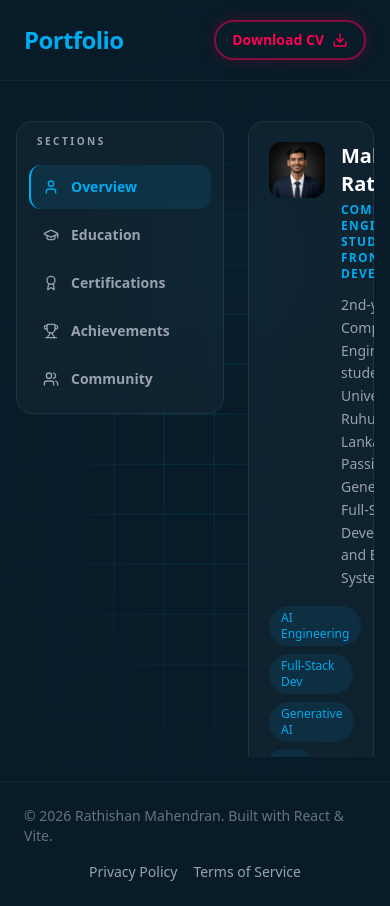
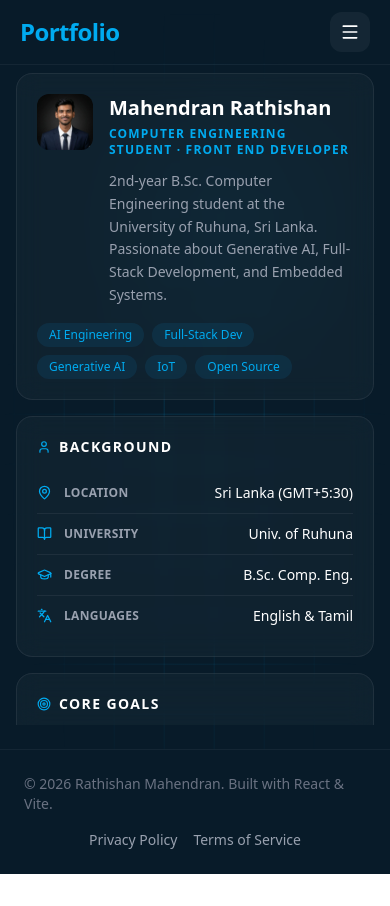
Before and after one commit to skr2rathishan-oss/Portfolio, a React (Vite) app: page /about in a window 390 px wide. After the commit the page ends 874 px from the top, so only its background shows below. Built offline with nearby package versions, Linux system fonts and the light colour scheme.

Commit message:
feat: implement About section with tabbed navigation and profile details

```diff
--- a/src/About.tsx
+++ b/src/About.tsx
@@ -52,8 +52,10 @@ export default function About({ isDarkMode }: Props) {
     </div>
   );
 
+  const secClass = (id: string) => `flex-col gap-4 flex ${activeTab === id ? '' : 'md:hidden'}`;
+
   return (
-    <section className={`relative z-10 w-full max-w-7xl mx-auto px-4 md:px-12 pt-6 pb-6 flex gap-6`}
+    <section className={`relative z-10 w-full max-w-7xl mx-auto px-4 md:px-12 pt-2 lg:pt-6 pb-6 flex flex-col md:flex-row gap-6`}
       style={{ height: 'calc(100vh - 160px)' }}>
 
       {/* Subtle glow — unified cyan only */}
@@ -61,7 +63,7 @@ export default function About({ isDarkMode }: Props) {
         style={{ background: `radial-gradient(circle, ${CYAN}08 0%, transparent 70%)` }} />
 
       {/* ── Sidebar ── */}
-      <nav className={`w-52 flex-shrink-0 rounded-2xl p-3 flex flex-col gap-1 self-start ${card}`}>
+      <nav className={`hidden md:flex w-52 flex-shrink-0 rounded-2xl p-3 flex-col gap-1 self-start ${card}`}>
         <p className={`text-[10px] font-bold tracking-[0.25em] uppercase mb-3 px-2 ${ts}`}>Sections</p>
         {tabs.map(tab => (
           <button
@@ -84,14 +86,13 @@ export default function About({ isDarkMode }: Props) {
             animate={{ opacity: 1, y: 0 }}
             exit={{ opacity: 0, y: -12 }}
             transition={{ duration: 0.25 }}
-            className="absolute inset-0 flex flex-col gap-4 overflow-auto"
+            className="absolute inset-0 flex flex-col gap-10 md:gap-4 overflow-auto pb-10"
             style={{ scrollbarWidth: 'none' }}
           >
 
             {/* ══ OVERVIEW ══ */}
-            {activeTab === 'overview' && (
-              <>
-                {/* Intro card */}
+            <div className={secClass('overview')}>
+              {/* Intro card */}
                 <div className={`rounded-2xl p-5 ${card}`}>
                   <div className="flex items-start gap-4">
                     <div className="w-14 h-14 rounded-xl flex-shrink-0 overflow-hidden">
@@ -153,12 +154,10 @@ export default function About({ isDarkMode }: Props) {
                     </div>
                   </div>
                 </div>
-              </>
-            )}
+            </div>
 
             {/* ══ EDUCATION ══ */}
-            {activeTab === 'education' && (
-              <div className="flex flex-col gap-4">
+            <div className={secClass('education')}>
                 <div className={`rounded-2xl p-5 ${card}`}>
                   <h3 className={`text-sm font-bold uppercase tracking-widest mb-4 flex items-center gap-2 ${tp}`}>
                     <GraduationCap size={14} style={{ color: CYAN }} /> Formal Education
@@ -255,12 +254,10 @@ export default function About({ isDarkMode }: Props) {
                     ))}
                   </div>
                 </div>
-              </div>
-            )}
+            </div>
 
             {/* ══ CERTIFICATIONS ══ */}
-            {activeTab === 'certifications' && (
-              <div className="flex flex-col gap-4">
+            <div className={secClass('certifications')}>
                 <div className={`rounded-2xl p-5 ${card}`}>
                   <h3 className={`text-sm font-bold uppercase tracking-widest mb-4 flex items-center gap-2 ${tp}`}>
                     <Award size={14} style={{ color: CYAN }} /> Certifications
@@ -310,12 +307,10 @@ export default function About({ isDarkMode }: Props) {
                     ))}
                   </div>
                 </div>
-              </div>
-            )}
+            </div>
 
             {/* ══ ACHIEVEMENTS ══ */}
-            {activeTab === 'achievements' && (
-              <div className="flex flex-col gap-4">
+            <div className={secClass('achievements')}>
                 <div className={`rounded-2xl p-5 ${card}`}>
                   <h3 className={`text-sm font-bold uppercase tracking-widest mb-4 flex items-center gap-2 ${tp}`}>
                     <Trophy size={14} style={{ color: CYAN }} /> Achievements
@@ -373,12 +368,10 @@ export default function About({ isDarkMode }: Props) {
                     </div>
                   ))}
                 </div>
-              </div>
-            )}
+            </div>
 
             {/* ══ COMMUNITY ══ */}
-            {activeTab === 'community' && (
-              <div className="flex flex-col gap-4">
+            <div className={secClass('community')}>
                 <div className={`rounded-2xl p-5 ${card}`}>
                   <h3 className={`text-sm font-bold uppercase tracking-widest mb-4 flex items-center gap-2 ${tp}`}>
                     <Users size={14} style={{ color: CYAN }} /> Community & Clubs
@@ -408,8 +401,7 @@ export default function About({ isDarkMode }: Props) {
                     ))}
                   </div>
                 </div>
-              </div>
-            )}
+            </div>
 
           </motion.div>
         </AnimatePresence>
--- a/src/App.tsx
+++ b/src/App.tsx
@@ -1,6 +1,6 @@
-import React, { useState, useMemo } from 'react';
-import { BrowserRouter as Router, Routes, Route, Link } from 'react-router-dom';
-import { Moon, Sun, Download, Linkedin, Github, ExternalLink, Cpu, Zap, Instagram, Facebook } from 'lucide-react';
+import React, { useState, useMemo, useEffect, useCallback } from 'react';
+import { BrowserRouter as Router, Routes, Route, Link, useLocation } from 'react-router-dom';
+import { Moon, Sun, Download, Linkedin, Github, ExternalLink, Cpu, Zap, Instagram, Facebook, Menu, X } from 'lucide-react';
 import About from './About';
 import Contact from './Contact';
 import { projectsData, profileData } from './data';
@@ -45,9 +45,9 @@ function Home({ isDarkMode }: { isDarkMode: boolean }) {
     : 'bg-white border border-slate-200 shadow-xl';
 
   return (
-    <main className="relative z-10 flex-1 max-w-7xl mx-auto px-6 md:px-12 pt-12 pb-20 flex flex-col lg:flex-row items-center justify-between gap-12 w-full">
+    <main className="relative z-10 flex-1 max-w-7xl mx-auto px-6 md:px-12 pt-2 lg:pt-12 pb-20 flex flex-col lg:flex-row items-center justify-between gap-12 w-full">
       {/* Left: Image with Blob & Orbitals */}
-      <div className="w-full lg:w-1/2 flex justify-center relative order-1 lg:order-1 mt-10 lg:mt-0">
+      <div className="w-full lg:w-1/2 flex justify-center relative order-1 lg:order-1 mt-4 lg:mt-0">
         {/* Glowing background */}
         <div className={`absolute inset-0 bg-[#00abf0] blur-[100px] rounded-full w-[250px] h-[250px] md:w-[350px] md:h-[350px] top-1/2 left-1/2 -translate-x-1/2 -translate-y-1/2 transition-opacity duration-500 ${isDarkMode ? 'opacity-20' : 'opacity-15'}`}></div>
 
@@ -153,7 +153,7 @@ function Skills({ isDarkMode }: { isDarkMode: boolean }) {
   const getLabelColor = (p: number) => p >= 88 ? '#00abf0' : p >= 78 ? '#a855f7' : p >= 70 ? '#f59e0b' : '#6b7280';
 
   return (
-    <section className="relative z-10 flex-1 w-full max-w-7xl mx-auto px-6 md:px-12 pt-8 pb-20">
+    <section className="relative z-10 flex-1 w-full max-w-7xl mx-auto px-6 md:px-12 pt-2 lg:pt-8 pb-20">
       {/* Header */}
       <div className="mb-8 flex items-end justify-between">
         <div>
@@ -254,7 +254,7 @@ function Projects({ isDarkMode }: { isDarkMode: boolean }) {
   };
 
   return (
-    <section className="relative z-10 flex-1 w-full max-w-7xl mx-auto px-6 md:px-12 pt-8 pb-20">
+    <section className="relative z-10 flex-1 w-full max-w-7xl mx-auto px-6 md:px-12 pt-2 lg:pt-8 pb-20">
       <div className="mb-8">
         <p className="text-[11px] font-bold tracking-[0.3em] uppercase mb-2 text-[#00abf0]">Portfolio</p>
         <h2 className={`text-2xl md:text-3xl font-bold ${tp}`}>Featured Projects</h2>
@@ -336,44 +336,168 @@ function Projects({ isDarkMode }: { isDarkMode: boolean }) {
 
 function Layout() {
   const [isDarkMode, setIsDarkMode] = useState(true);
+  const [isMobileMenuOpen, setIsMobileMenuOpen] = useState(false);
+  const location = useLocation();
 
   const toggleTheme = () => setIsDarkMode(!isDarkMode);
+  const closeMobileMenu = useCallback(() => setIsMobileMenuOpen(false), []);
+
+  // Auto-close sidebar whenever the route changes
+  useEffect(() => {
+    closeMobileMenu();
+  }, [location.pathname, closeMobileMenu]);
+
+  // Prevent body scroll when sidebar is open
+  useEffect(() => {
+    document.body.style.overflow = isMobileMenuOpen ? 'hidden' : '';
+    return () => { document.body.style.overflow = ''; };
+  }, [isMobileMenuOpen]);
+
+  const navLinks = [
+    { to: '/',        label: 'Home'     },
+    { to: '/about',   label: 'About Me' },
+    { to: '/skills',  label: 'Skills'   },
+    { to: '/projects',label: 'Projects' },
+    { to: '/contact', label: 'Connect'  },
+  ];
 
   return (
     <div className={`min-h-screen font-sans flex flex-col relative overflow-hidden transition-colors duration-500 ${isDarkMode ? 'bg-[#081b29] text-white selection:bg-[#00abf0] selection:text-white' : 'bg-[#f8fafc] text-[#0f172a] selection:bg-[#00abf0] selection:text-white'}`}>
       {/* Modern Grid Background */}
       <div className={`modern-grid-bg transition-opacity duration-500 ${isDarkMode ? 'opacity-100' : 'opacity-60'}`}></div>
 
-      {/* Navbar */}
-      <nav className={`relative z-20 flex items-center justify-between px-6 md:px-12 py-5 max-w-7xl mx-auto w-full mb-4 border-b ${isDarkMode ? 'border-white/5' : 'border-slate-200'}`}>
+      {/* ─── Navbar ─── */}
+      <nav className={`relative z-20 flex items-center justify-between px-5 lg:px-12 py-3 lg:py-5 max-w-7xl mx-auto w-full border-b ${isDarkMode ? 'border-white/5' : 'border-slate-200'}`}>
+        {/* Logo — always visible */}
         <Link to="/" className="text-2xl font-bold tracking-tight cursor-pointer">
           <span className="text-[#00abf0]">Portfolio</span>
         </Link>
 
+        {/* Desktop nav links */}
         <div className={`hidden lg:flex items-center space-x-8 text-sm font-semibold tracking-wide transition-colors duration-500 ${isDarkMode ? 'text-gray-300' : 'text-slate-600'}`}>
-          <Link to="/" className="hover:text-[#00abf0] transition-colors">Home</Link>
-          <Link to="/about" className="hover:text-[#00abf0] transition-colors relative group">
-            About Me
-          </Link>
-          <Link to="/skills" className="hover:text-[#00abf0] transition-colors">Skills</Link>
-          <Link to="/projects" className="hover:text-[#00abf0] transition-colors">Projects</Link>
-          <Link to="/contact" className="hover:text-[#00abf0] transition-colors">Connect</Link>
+          {navLinks.map(l => (
+            <Link key={l.to} to={l.to} className="hover:text-[#00abf0] transition-colors">{l.label}</Link>
+          ))}
         </div>
 
-        <div className="flex items-center space-x-4 md:space-x-6">
+        {/* Desktop right controls */}
+        <div className="hidden lg:flex items-center space-x-6">
           {/* Theme Toggle */}
-          <div className="hidden md:flex items-center space-x-3 cursor-pointer group" onClick={toggleTheme}>
+          <div className="flex items-center space-x-3 cursor-pointer" onClick={toggleTheme}>
             <div className={`w-[46px] h-[24px] rounded-full relative flex items-center px-1 transition-colors duration-300 ${isDarkMode ? 'bg-[#00abf0]/20 border border-[#00abf0]/50' : 'bg-slate-200 border border-slate-300'}`}>
-              <div className={`w-[16px] h-[16px] rounded-full transition-transform duration-300 ease-spring flex items-center justify-center ${isDarkMode ? 'translate-x-[20px] bg-[#00abf0]' : 'translate-x-0 bg-white shadow-sm'}`}>
-              </div>
+              <div className={`w-[16px] h-[16px] rounded-full transition-transform duration-300 ${isDarkMode ? 'translate-x-[20px] bg-[#00abf0]' : 'translate-x-0 bg-white shadow-sm'}`} />
             </div>
           </div>
-
-          <button className={`border-2 px-4 py-2 md:px-5 md:py-2.5 rounded-full text-sm font-bold flex items-center gap-2 transition-all duration-300 ${isDarkMode ? 'border-[#ff004f]/50 text-[#ff004f] hover:bg-[#ff004f] hover:text-white shadow-[0_0_15px_rgba(255,0,79,0.2)] hover:shadow-[0_0_20px_rgba(255,0,79,0.5)]' : 'border-[#ff004f] text-[#ff004f] hover:bg-[#ff004f] hover:text-white'}`}>
+          <button className={`border-2 px-5 py-2.5 rounded-full text-sm font-bold flex items-center gap-2 transition-all duration-300 ${isDarkMode ? 'border-[#ff004f]/50 text-[#ff004f] hover:bg-[#ff004f] hover:text-white shadow-[0_0_15px_rgba(255,0,79,0.2)]' : 'border-[#ff004f] text-[#ff004f] hover:bg-[#ff004f] hover:text-white'}`}>
             Download CV <Download size={16} />
           </button>
         </div>
+
+        {/* Mobile: hamburger */}
+        <div className="flex lg:hidden items-center">
+          {/* Hamburger button */}
+          <button
+            onClick={() => setIsMobileMenuOpen(prev => !prev)}
+            aria-label="Toggle navigation menu"
+            className={`relative w-10 h-10 rounded-xl flex items-center justify-center transition-all duration-300 ${
+              isDarkMode ? 'bg-white/[0.05] hover:bg-white/[0.1] text-white' : 'bg-slate-100 hover:bg-slate-200 text-slate-800'
+            } ${isMobileMenuOpen ? 'ring-2 ring-[#00abf0]/50' : ''}`}
+          >
+            {/* Animated icon: X when open, Menu when closed */}
+            <span
+              className={`absolute inset-0 flex items-center justify-center transition-all duration-300 ${
+                isMobileMenuOpen ? 'opacity-100 rotate-0' : 'opacity-0 rotate-90'
+              }`}
+            >
+              <X size={20} style={{ color: '#00abf0' }} />
+            </span>
+            <span
+              className={`absolute inset-0 flex items-center justify-center transition-all duration-300 ${
+                isMobileMenuOpen ? 'opacity-0 -rotate-90' : 'opacity-100 rotate-0'
+              }`}
+            >
+              <Menu size={20} />
+            </span>
+          </button>
+        </div>
       </nav>
+
+      {/* ─── Mobile Sidebar Overlay ─── */}
+      {/* Backdrop */}
+      <div
+        onClick={closeMobileMenu}
+        className={`lg:hidden fixed inset-0 z-30 bg-black/60 backdrop-blur-sm transition-opacity duration-300 ${
+          isMobileMenuOpen ? 'opacity-100 pointer-events-auto' : 'opacity-0 pointer-events-none'
+        }`}
+      />
+
+      {/* Drawer panel — slides in from the right */}
+      <aside
+        className={`lg:hidden fixed top-0 right-0 z-40 h-full w-72 flex flex-col transition-transform duration-300 ease-in-out ${
+          isMobileMenuOpen ? 'translate-x-0' : 'translate-x-full'
+        } ${isDarkMode ? 'bg-[#081b29]/95 border-l border-white/10 backdrop-blur-xl' : 'bg-white/95 border-l border-slate-200 backdrop-blur-xl'}`}
+      >
+        {/* Drawer header */}
+        <div className={`flex items-center justify-between px-6 py-4 border-b ${isDarkMode ? 'border-white/10' : 'border-slate-100'}`}>
+          <span className="text-lg font-bold text-[#00abf0]">Navigation</span>
+          <button
+            onClick={closeMobileMenu}
+            className={`w-9 h-9 rounded-lg flex items-center justify-center transition-colors ${
+              isDarkMode ? 'hover:bg-white/10 text-gray-400' : 'hover:bg-slate-100 text-slate-500'
+            }`}
+          >
+            <X size={18} />
+          </button>
+        </div>
+
+        {/* Nav links */}
+        <nav className="flex flex-col px-4 pt-4 gap-1 flex-1">
+          {navLinks.map((l, i) => (
+            <Link
+              key={l.to}
+              to={l.to}
+              onClick={closeMobileMenu}
+              className={`flex items-center gap-4 px-4 py-3.5 rounded-xl text-sm font-semibold transition-all duration-200 ${
+                location.pathname === l.to
+                  ? 'bg-[#00abf0]/10 text-[#00abf0] border-l-2 border-[#00abf0]'
+                  : isDarkMode
+                    ? 'text-gray-300 hover:bg-white/[0.05] hover:text-white'
+                    : 'text-slate-600 hover:bg-slate-100 hover:text-slate-900'
+              }`}
+              style={{ transitionDelay: isMobileMenuOpen ? `${i * 40}ms` : '0ms' }}
+            >
+              <span
+                className={`transition-all duration-300 ${
+                  isMobileMenuOpen ? 'translate-x-0 opacity-100' : 'translate-x-4 opacity-0'
+                }`}
+                style={{ transitionDelay: isMobileMenuOpen ? `${i * 50 + 100}ms` : '0ms' }}
+              >
+                {l.label}
+              </span>
+            </Link>
+          ))}
+        </nav>
+
+        {/* Drawer footer: Theme Toggle & Download CV */}
+        <div className={`px-4 pb-6 pt-4 border-t flex flex-col gap-4 ${isDarkMode ? 'border-white/10' : 'border-slate-100'}`}>
+          {/* Theme Toggle */}
+          <div className="flex items-center justify-between px-2 cursor-pointer" onClick={toggleTheme}>
+             <span className={`text-sm font-semibold transition-colors duration-300 ${isDarkMode ? 'text-gray-300' : 'text-slate-600'}`}>Dark Mode</span>
+             <div className={`w-[46px] h-[24px] rounded-full relative flex items-center px-1 transition-colors duration-300 ${isDarkMode ? 'bg-[#00abf0]/20 border border-[#00abf0]/50' : 'bg-slate-200 border border-slate-300'}`}>
+               <div className={`w-[16px] h-[16px] rounded-full transition-transform duration-300 ${isDarkMode ? 'translate-x-[20px] bg-[#00abf0]' : 'translate-x-0 bg-white shadow-sm'}`} />
+             </div>
+          </div>
+
+          <button className={`w-full border-2 px-5 py-2.5 rounded-full text-sm font-bold flex items-center justify-center gap-2 transition-all duration-300 ${
+            isDarkMode ? 'border-[#ff004f]/50 text-[#ff004f] hover:bg-[#ff004f] hover:text-white' : 'border-[#ff004f] text-[#ff004f] hover:bg-[#ff004f] hover:text-white'
+          }`}>
+            Download CV <Download size={16} />
+          </button>
+          <p className={`text-[11px] text-center mt-3 ${isDarkMode ? 'text-gray-600' : 'text-slate-400'}`}>
+            © {new Date().getFullYear()} Rathishan Mahendran
+          </p>
+        </div>
+      </aside>
 
       {/* Main Content Area */}
       <Routes>
--- a/src/Contact.tsx
+++ b/src/Contact.tsx
@@ -45,7 +45,7 @@ export default function Contact({ isDarkMode }: Props) {
   ];
 
   return (
-    <section className="relative z-10 flex-1 w-full max-w-7xl mx-auto px-6 md:px-12 pt-10 pb-20">
+    <section className="relative z-10 flex-1 w-full max-w-7xl mx-auto px-6 md:px-12 pt-2 lg:pt-10 pb-20">
       <div className="flex flex-col lg:flex-row gap-12 lg:gap-16">
 
         {/* ── Left: Form ── */}
@@ -98,7 +98,7 @@ export default function Contact({ isDarkMode }: Props) {
                 value={formData.message}
                 onChange={handleChange}
                 required
-                rows={4}
+                rows={2}
                 placeholder="Tell me what's on your mind..."
                 className={`bg-transparent border-b px-0 py-2.5 text-sm transition-colors duration-200 placeholder-gray-600 resize-none ${inputBorder} ${focusBorder}`}
               />
@@ -107,7 +107,7 @@ export default function Contact({ isDarkMode }: Props) {
             <button
               type="submit"
               disabled={status === 'loading'}
-              className={`mt-2 self-start flex items-center gap-3 px-6 py-3 rounded-full text-sm font-bold transition-all duration-300 disabled:opacity-50 ${
+              className={`-mt-1 self-start flex items-center gap-3 px-6 py-3 rounded-full text-sm font-bold transition-all duration-300 disabled:opacity-50 ${
                 isDarkMode
                   ? 'bg-[#00abf0] text-[#081b29] hover:shadow-[0_0_20px_rgba(0,171,240,0.5)] hover:-translate-y-0.5'
                   : 'bg-[#00abf0] text-white hover:shadow-[0_8px_20px_rgba(0,171,240,0.4)] hover:-translate-y-0.5'
```
